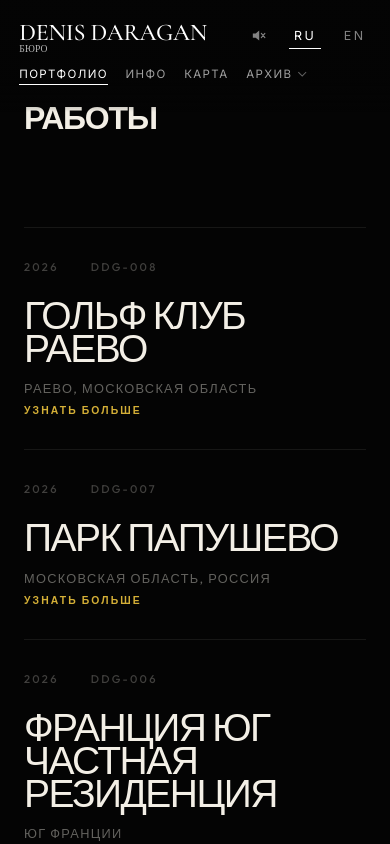
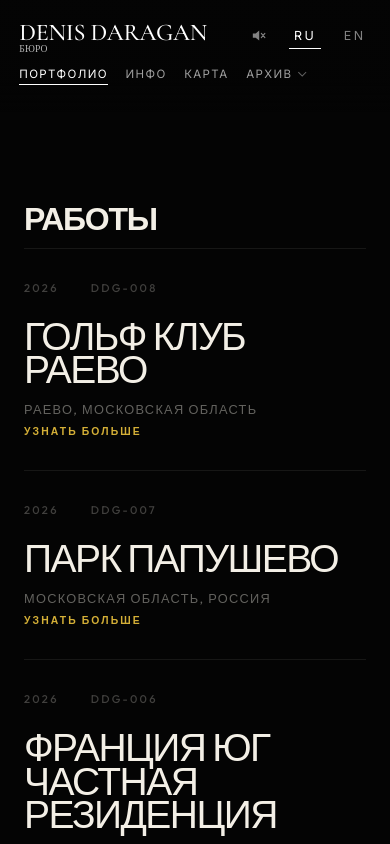
Before and after one commit to DenisDaraganGarden/ddg-garden-site-2026, a React (Vite) app: page /portfolio in a window 390 px wide. Shown: the top 844 px of the page. Built offline with nearby package versions, Linux system fonts and the light colour scheme.

Commit message:
Fix portfolio header overlap

```diff
--- a/src/styles/Portfolio.css
+++ b/src/styles/Portfolio.css
@@ -1,7 +1,7 @@
 .portfolio-page {
   position: relative;
   min-height: 100vh;
-  padding: 8.5rem 2rem 5rem;
+  padding: calc(var(--nav-safe-top) + 7rem) 2rem 5rem;
   overflow-x: hidden;
   background: #040404;
   color: #f3efe6;
@@ -24,7 +24,7 @@
 }
 
 .portfolio-hero {
-  margin-bottom: 6rem;
+  margin-bottom: 1rem;
 }
 
 .portfolio-hero h1 {
@@ -173,7 +173,7 @@
 
 @media (max-width: 768px) {
   .portfolio-page {
-    padding: 6.5rem 1.5rem 4rem;
+    padding: calc(var(--nav-safe-top) + 7rem) 1.5rem 4rem;
   }
 
   .project-row__link {
```
